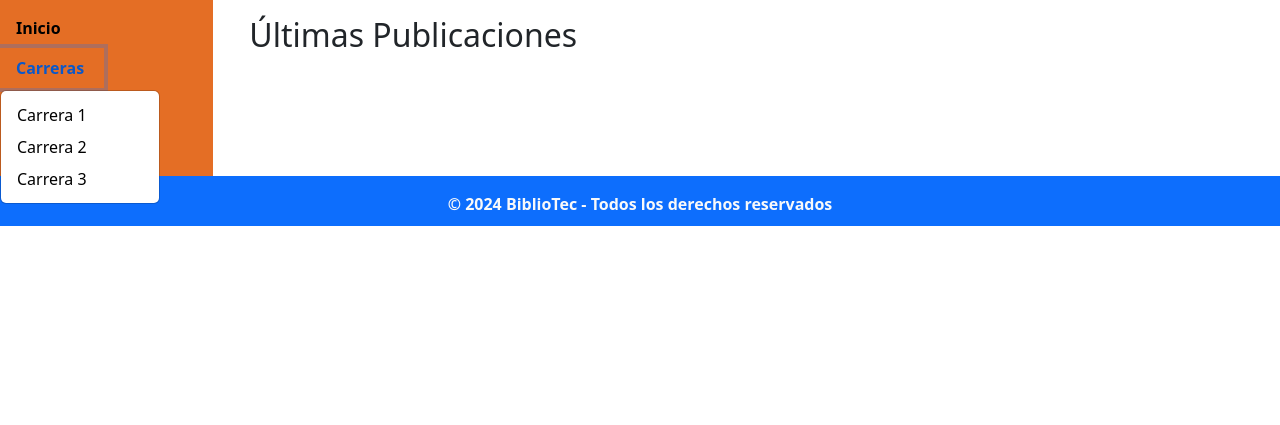
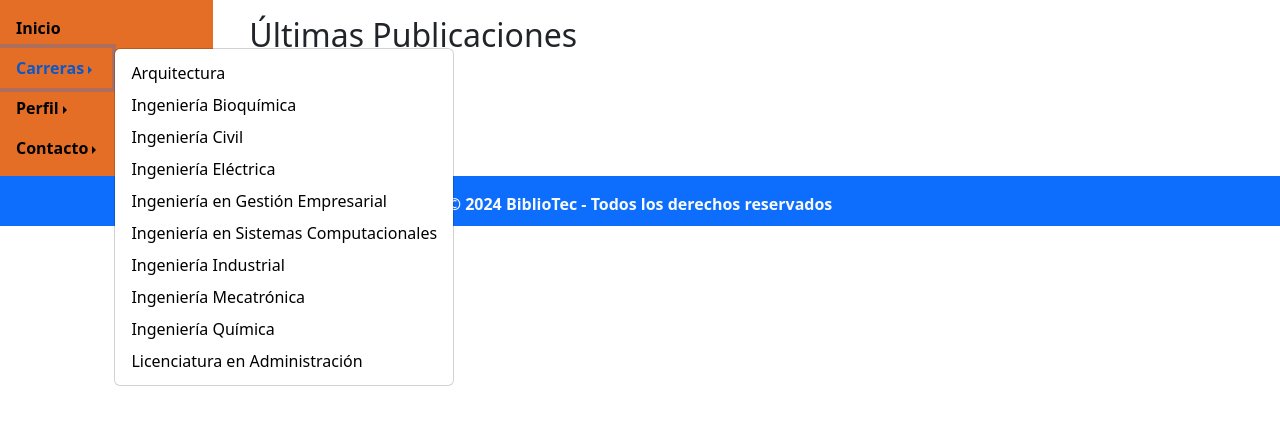
Before and after one commit to JorgeVargas03/Bibliotec, a PHP site: page / in a window 1280 px wide, after a click on "Carreras". Shown: the part 108-533 px from the top of the page. Run offline with PHP 8.4, Linux system fonts and the light colour scheme; data that the repository does not hold is empty.

Commit message:
mas detalles

```diff
--- a/index.php
+++ b/index.php
@@ -67,22 +67,29 @@ session_start();
                 <li class="nav-item active">
                     <a class="nav-link" href="#" id="colSide">Inicio</a>
                 </li>
-                <li class="nav-item dropdown bg-orange">
+                <li class="nav-item dropend bg-orange">
                     <a class="nav-link dropdown-toggle" href="#" id="carrerasDropdown colSide" role="button" data-bs-toggle="dropdown" aria-haspopup="true" aria-expanded="false">Carreras</a>
                     <div class="dropdown-menu" aria-labelledby="carrerasDropdown">
-                        <a class="dropdown-item" href="#">Carrera 1</a>
-                        <a class="dropdown-item" href="#">Carrera 2</a>
-                        <a class="dropdown-item" href="#">Carrera 3</a>
+                    <a class="dropdown-item" href="#">Arquitectura</a>
+                    <a class="dropdown-item" href="#">Ingeniería Bioquímica</a>
+                    <a class="dropdown-item" href="#">Ingeniería Civil</a>
+                    <a class="dropdown-item" href="#">Ingeniería Eléctrica</a>
+                    <a class="dropdown-item" href="#">Ingeniería en Gestión Empresarial</a>
+                    <a class="dropdown-item" href="#">Ingeniería en Sistemas Computacionales</a>
+                    <a class="dropdown-item" href="#">Ingeniería Industrial</a>
+                    <a class="dropdown-item" href="#">Ingeniería Mecatrónica</a>
+                    <a class="dropdown-item" href="#">Ingeniería Química</a>
+                    <a class="dropdown-item" href="#">Licenciatura en Administración</a>
                     </div>
                 </li>
-                <li class="nav-item dropdown bg-transparent">
+                <li class="nav-item dropend bg-transparent">
                     <a class="nav-link dropdown-toggle" href="#" id="perfilDropdown" role="button" data-bs-toggle="dropdown" aria-haspopup="true" aria-expanded="false">Perfil</a>
                     <div class="dropdown-menu" aria-labelledby="perfilDropdown">
                         <a class="dropdown-item" href="#">Editar Perfil</a>
                         <a class="dropdown-item" href="#">Cambiar Contraseña</a>
                     </div>
                 </li>
-                <li class="nav-item dropdown bg-transparent">
+                <li class="nav-item dropend bg-transparent">
                     <a class="nav-link dropdown-toggle" href="#" id="contactoDropdown colSide" role="button" data-bs-toggle="dropdown" aria-haspopup="true" aria-expanded="false">Contacto</a>
                     <div class="dropdown-menu" aria-labelledby="contactoDropdown">
                         <a class="dropdown-item" href="#">Información de Contacto</a>
```
